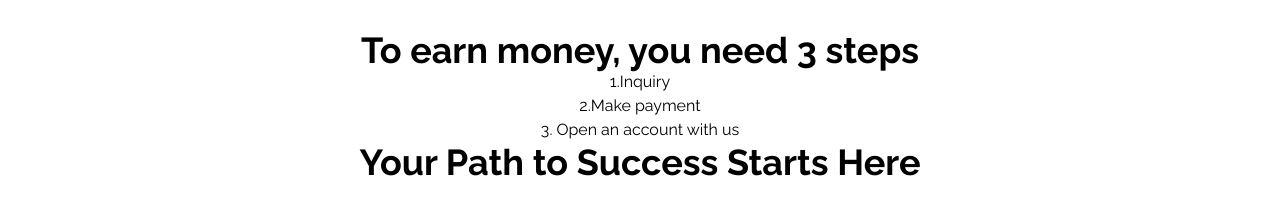
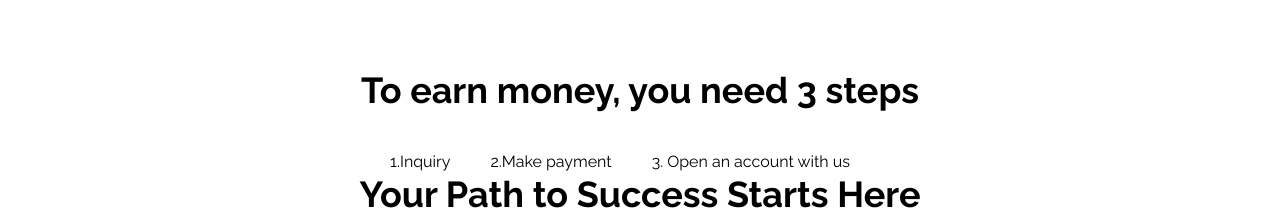
Before and after one commit to Je4stine/mopawav2, a React (Vite) app: page /joint in a window 1280 px wide. Shown: the part 570-794 px from the top of the page. Built offline with nearby package versions, Linux system fonts and the light colour scheme.

Commit message:
Hero section changes

```diff
--- a/src/screens/Joint/Payment.jsx
+++ b/src/screens/Joint/Payment.jsx
@@ -9,11 +9,11 @@ function Payment() {
   return (
     <div className="p-10 bg-white rounded-t-xl">
       <div className="w-full">
-            <h1 className=' font-bold text-4xl text-center'> To earn money, you need 3 steps</h1>
-            <ul className=" text-center">
-              <li>1.Inquiry</li>
-              <li>2.Make payment</li>
-              <li>3. Open an account with us</li>
+            <h1 className=' font-bold text-4xl text-center my-10'> To earn money, you need 3 steps</h1>
+            <ul className=" text-center flex justify-center ">
+              <li className=" mr-10">1.Inquiry</li>
+              <li className=" mr-10">2.Make payment</li>
+              <li className=" mr-10">3. Open an account with us</li>
             </ul>
         </div>
 
```
